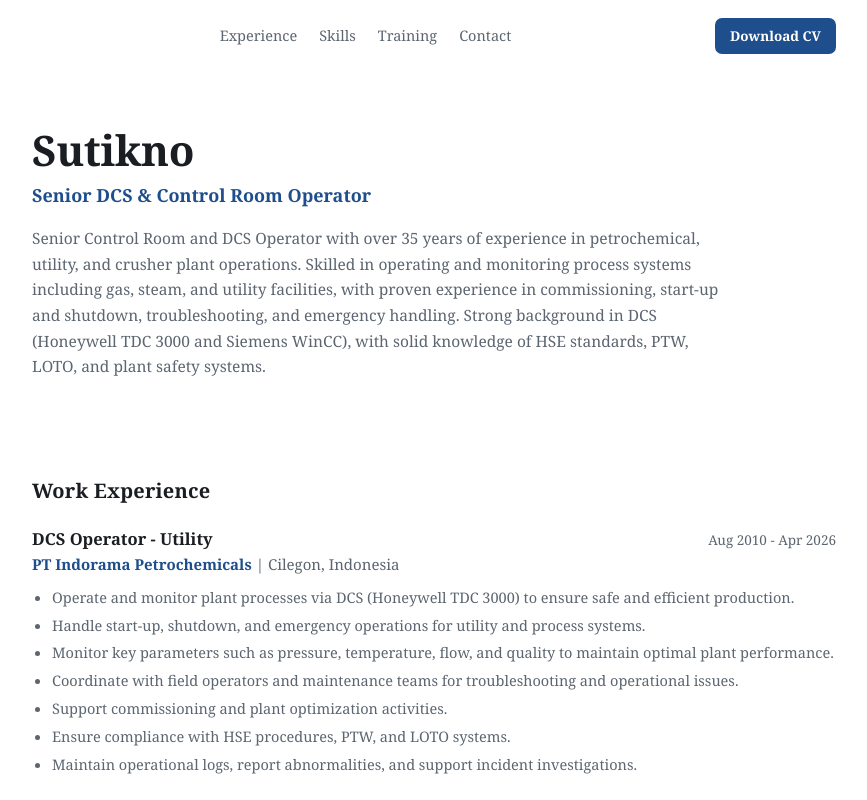
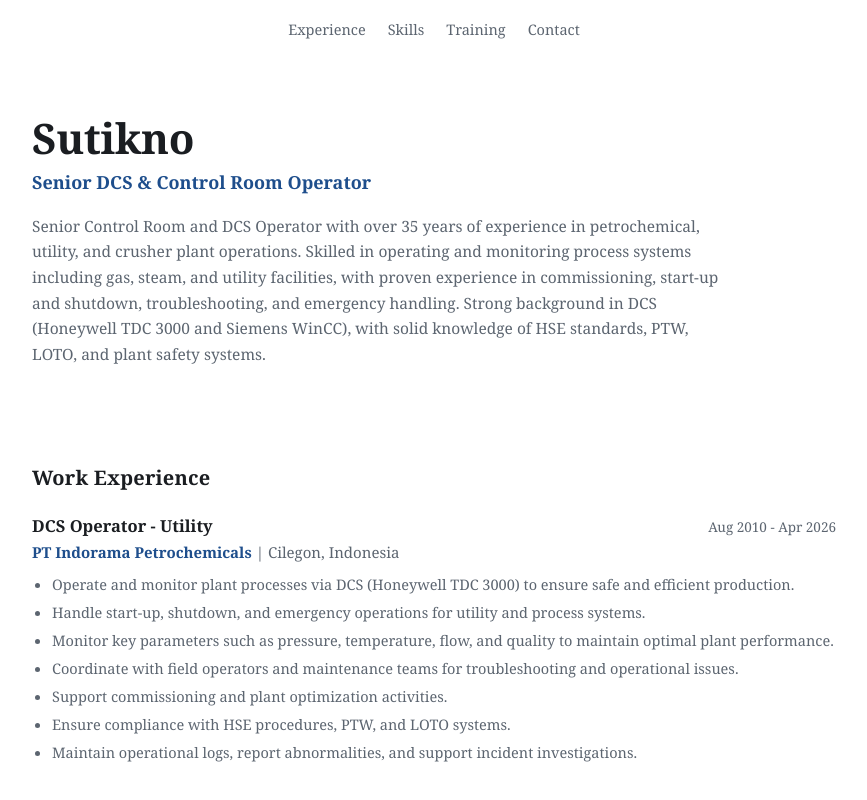
Before and after one commit to dutaalamin/sutikno, a React (Vite) app: page / in a window 1280 px wide. Shown: the top 800 px of the page, without its empty margins (206-1073 px from the left). Built offline with nearby package versions, Linux system fonts and the light colour scheme.

Commit message:
Move CV download to Contact section, restore centered navbar

```diff
--- a/src/App.jsx
+++ b/src/App.jsx
@@ -18,9 +18,6 @@ export default function App() {
             <li><a href="#sertifikat">Training</a></li>
             <li><a href="#kontak">Contact</a></li>
           </ul>
-          <a className="nav-unduh" href="/CV-Sutikno.pdf" download>
-            Download CV
-          </a>
         </div>
       </nav>
 
@@ -125,6 +122,7 @@ export default function App() {
             <div className="baris">
               <a href={`mailto:${PROFIL.email}`}>Gmail</a>
               <a href={PROFIL.linkedin} target="_blank" rel="noreferrer">LinkedIn</a>
+              <a href="/CV-Sutikno.pdf" download>CV</a>
             </div>
           </div>
         </section>
--- a/src/index.css
+++ b/src/index.css
@@ -49,29 +49,15 @@ nav .inner {
   padding: 18px 28px;
   display: flex;
   align-items: center;
+  justify-content: center;
   gap: 16px;
   flex-wrap: wrap;
 }
 nav ul {
-  flex: 1;
   display: flex;
   gap: 22px;
   list-style: none;
   font-size: 14.5px;
-  justify-content: center;
-}
-.nav-unduh {
-  font-size: 13.5px;
-  font-weight: 600;
-  color: #fff;
-  background: var(--accent);
-  padding: 7px 15px;
-  border-radius: 7px;
-  white-space: nowrap;
-}
-.nav-unduh:hover {
-  background: #163a68;
-  text-decoration: none;
 }
 nav ul a {
   color: var(--muted);
```
